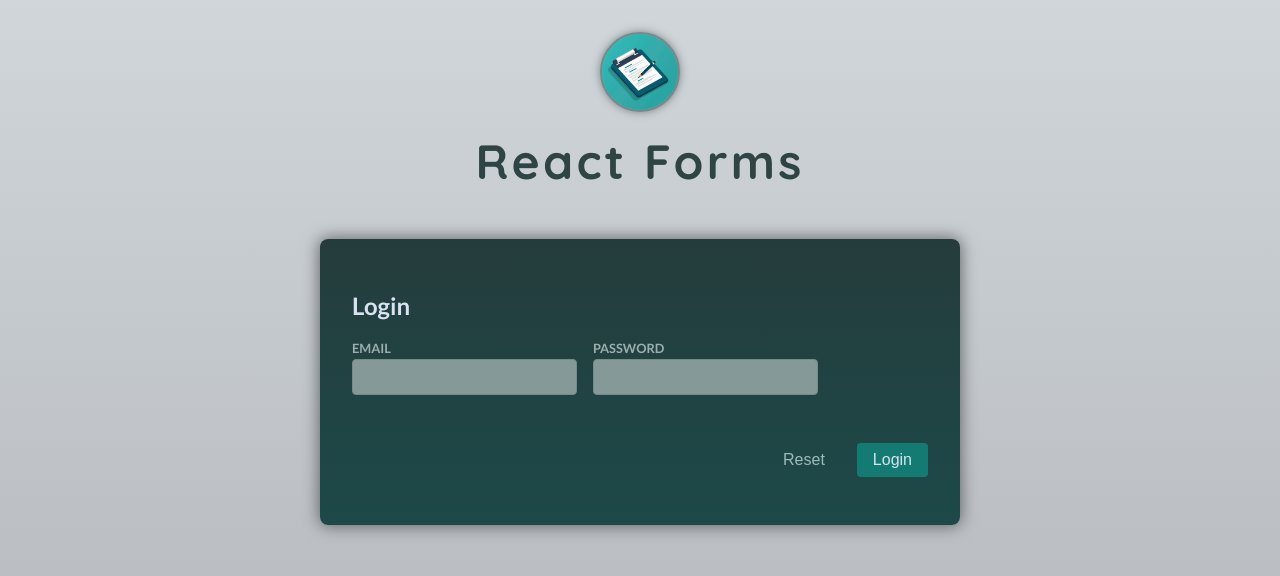
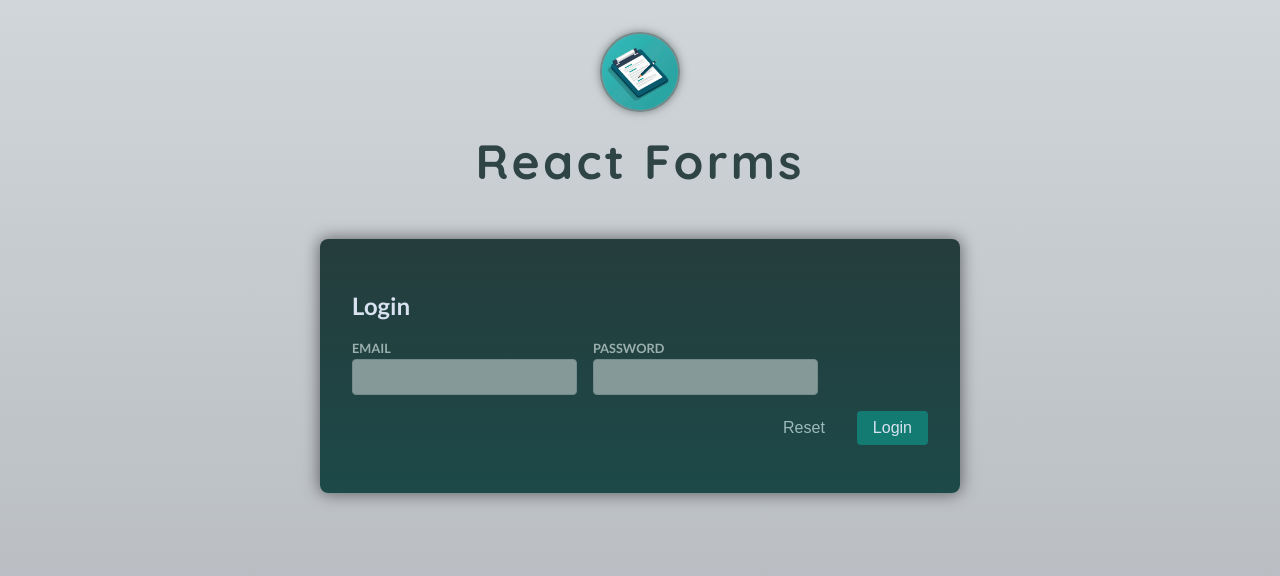
Before and after one commit to letStayFoolish/section-17-react-forms, a React (Vite) app: page / in a window 1280 px wide. Shown: the top 576 px of the page. Built offline with nearby package versions, Linux system fonts and the light colour scheme.

Commit message:
refactor: Validate email format and refactor error handling
Enhanced email validation using utility functions to ensure proper format and non-empty values. Also improved error message handling logic across components for better code clarity and maintainability.

```diff
--- a/src/components/Input.tsx
+++ b/src/components/Input.tsx
@@ -3,7 +3,7 @@ import React, { InputHTMLAttributes } from "react";
 type Props = InputHTMLAttributes<HTMLInputElement> & {
   label: string;
   id: string;
-  error: boolean | string;
+  error: string;
 };
 
 const Input: React.FC<Props> = ({ label, id, error, ...props }) => {
@@ -11,7 +11,11 @@ const Input: React.FC<Props> = ({ label, id, error, ...props }) => {
     <div className="control no-margin">
       <label htmlFor={id}>{label}</label>
       <input id={id} {...props} />
-      <div className="control-error">{error && <p>{error}</p>}</div>
+      {error && (
+        <div className="control-error">
+          <p>{error}</p>
+        </div>
+      )}
     </div>
   );
 };
--- a/src/components/StateValuesForm.tsx
+++ b/src/components/StateValuesForm.tsx
@@ -1,5 +1,6 @@
 import React, { ChangeEvent, FormEvent, useState } from "react";
 import Input from "./Input.tsx";
+import { isEmail, isNotEmpty } from "../util/validation.ts";
 
 type TFormValues = {
   email: string;
@@ -22,7 +23,11 @@ const Login: React.FC = () => {
   });
 
   // Validation
-  const isEmailInvalid = isFocus.email && !enteredValues.email.includes("@");
+  // const isEmailInvalid = isFocus.email && !enteredValues.email.includes("@");
+  const isEmailInvalid =
+    isFocus.email &&
+    (!isEmail(enteredValues.email) || !isNotEmpty(enteredValues.email));
+
   const isPasswordInvalid =
     isFocus.password && enteredValues.password.trim().length < 6;
 
@@ -74,7 +79,7 @@ const Login: React.FC = () => {
           value={enteredValues.email}
           onBlur={() => handleInputBlur("email")}
           onChange={handleInputChange}
-          error={isEmailInvalid && "Please enter an valid email address."}
+          error={isEmailInvalid ? "Please enter an valid email address." : ""}
         />
 
         <Input
@@ -83,8 +88,9 @@ const Login: React.FC = () => {
           name="password"
           type="password"
           error={
-            isPasswordInvalid &&
-            "Please enter a password of at least 6 characters"
+            isPasswordInvalid
+              ? "Please enter a password of at least 6 characters"
+              : ""
           }
           value={enteredValues.password}
           onBlur={() => handleInputBlur("password")}
--- a/src/util/validation.ts
+++ b/src/util/validation.ts
@@ -6,7 +6,7 @@ export function isNotEmpty(value: string) {
   return value.trim() !== "";
 }
 
-export function hasMinLength(value: any[], minLength: number) {
+export function hasMinLength(value: string, minLength: number) {
   return value.length >= minLength;
 }
 
```
